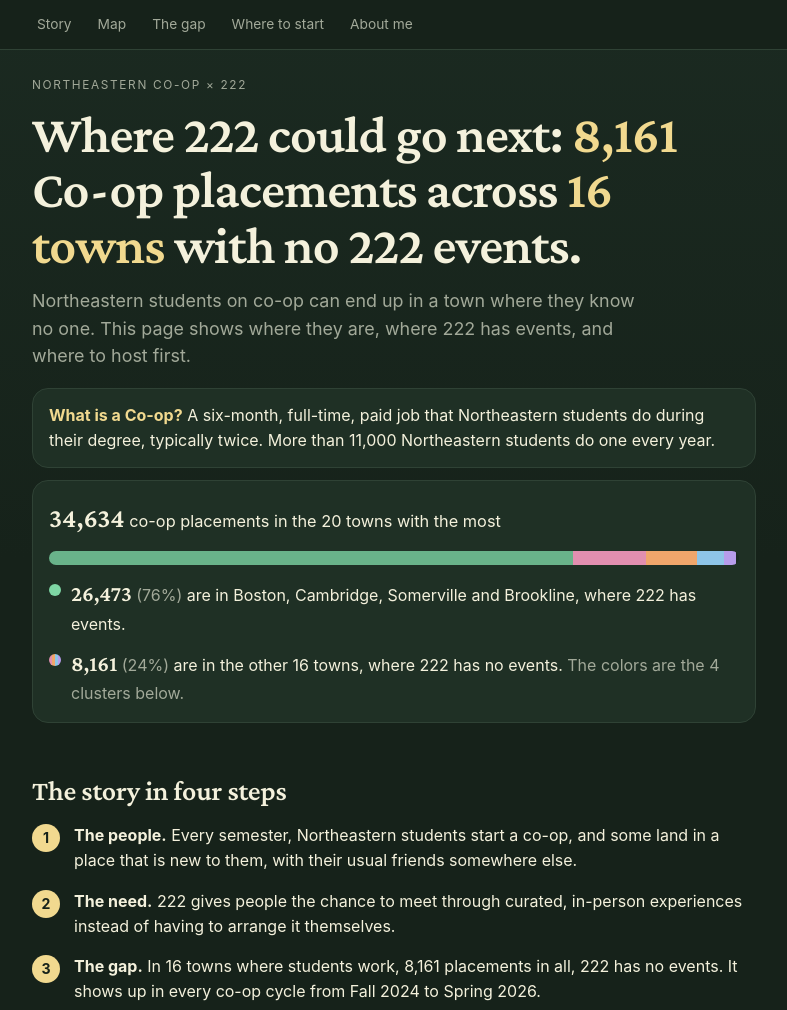
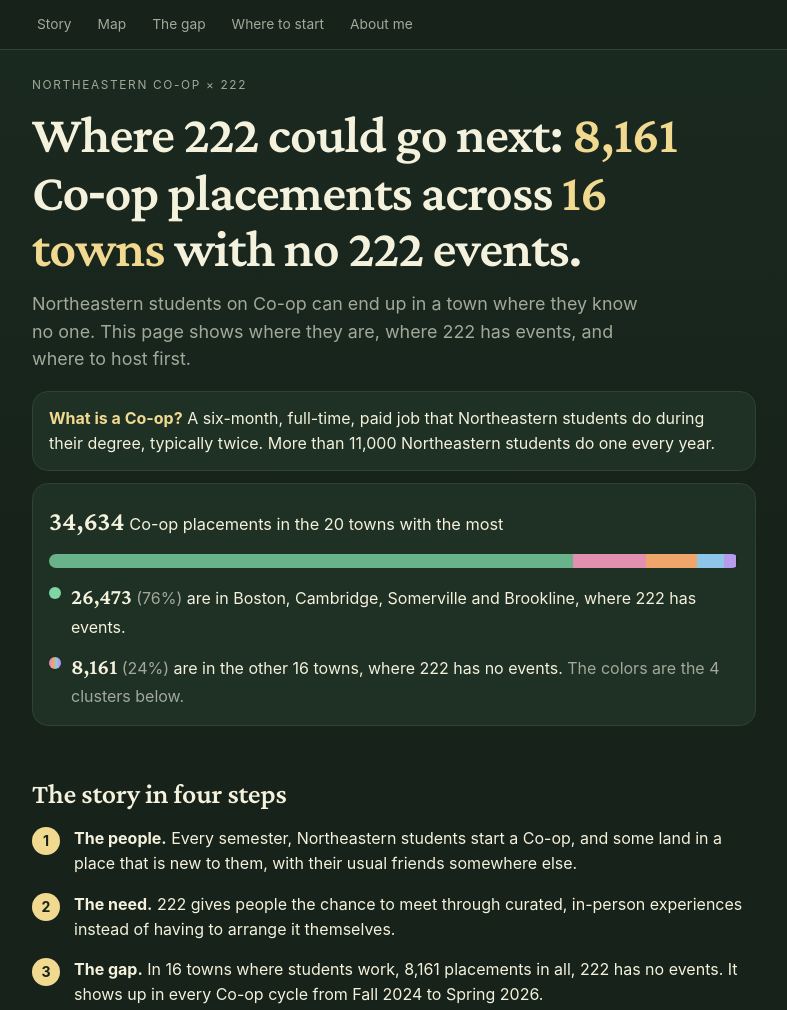
Before and after one commit to suhanasm/222-growth-map, a plain HTML site: page index.html in a window 1280 px wide. Shown: the top 1010 px of the page, without its empty margins (246-1033 px from the left). Drawn offline with nearby package versions, Linux system fonts and the light colour scheme.

Commit message:
Add files via upload

```diff
--- a/index.html
+++ b/index.html
@@ -2,7 +2,7 @@
 <html lang="en"><head><meta charset="utf-8">
 <meta name="viewport" content="width=device-width, initial-scale=1, viewport-fit=cover">
 <title>Where 222 Could Go Next: Greater Boston Co-op Map</title>
-<meta name="description" content="Northeastern co-op students work in Greater Boston towns where 222 has no events. Here is where to host first.">
+<meta name="description" content="Northeastern Co-op students work in Greater Boston towns where 222 has no events. Here is where to host first.">
 <link rel="preconnect" href="https://fonts.googleapis.com">
 <link href="https://fonts.googleapis.com/css2?family=Crimson+Pro:wght@400;500;600&display=swap" rel="stylesheet">
 <style>
@@ -42,6 +42,7 @@ p{margin:0 0 12px}.lede{font-size:1.12rem;color:var(--muted);max-width:34em}.mut
 .tag.g{border-color:var(--pop);color:var(--pop)}.tag.l{border-color:var(--live);color:var(--live)}
 .mapbox{background:var(--bg2);border:1px solid var(--line);border-radius:18px;padding:6px;margin:12px 0}
 svg{width:100%;height:auto;display:block;touch-action:manipulation}.dot{cursor:pointer}.dot:focus{outline:none}
+.hy{font-family:Georgia,'Times New Roman',serif}
 .legend{display:flex;gap:6px 14px;flex-wrap:wrap;font-size:.8rem;color:var(--muted);margin:6px 4px 4px}
 .sw{display:inline-block;width:11px;height:11px;border-radius:50%;margin-right:6px;vertical-align:-1px}
 .sw.cov{background:rgba(126,214,164,.35);border:1px solid var(--live)}.sw.ev{background:var(--live);border-radius:2px;transform:rotate(45deg)}
@@ -129,7 +130,7 @@ var LAB=(function(){
 })();
 function dim(t){return (S.f==="gap"&&t.ev)||(S.f==="cov"&&!t.ev);}
 function mapSvg(){
-  var s='<svg viewBox="0 0 420 350" role="img" aria-label="Schematic map of the 20 towns with the most co-op placements, colored by cluster">';
+  var s='<svg viewBox="0 0 420 350" role="img" aria-label="Schematic map of the 20 towns with the most Co-op placements, colored by cluster">';
   [5,10,15,20,25].forEach(function(m){var r=m*1.609*K;s+='<circle cx="'+BOS[0]+'" cy="'+BOS[1]+'" r="'+r+'" fill="none" stroke="var(--line)" stroke-dasharray="3 4"/><text x="'+(BOS[0]+r*0.71+2)+'" y="'+(BOS[1]+r*0.71+10)+'" font-size="8" fill="var(--muted)">'+m+' mi</text>';});
   LAB.forEach(function(L){var t=L.t,sel=S.sel===t.n,op=dim(t)?.18:1;
     var col=t.ev?'var(--live)':t.cl.c,fill=t.ev?'rgba(126,214,164,.35)':t.cl.c;
@@ -144,7 +145,7 @@ function status(t){return t.ev?'<span class="tag l">Has a 222 event</span>':'<sp
 function panel(){
   if(S.sel&&S.sel.indexOf("o:")===0){var o=O[+S.sel.slice(2)];return '<div class="card"><span class="tag l">Has a 222 event</span><h3>'+esc(o.n)+'</h3><p class="small muted" style="margin:0">'+esc(o.d)+'</p></div>';}
   var t=tw(S.sel);if(!t){return '<div class="card muted">Select a town on the map or in the list.</div>';}
-  var rank=T.indexOf(t)+1,h='<div class="card"><h3>'+esc(t.n)+', MA</h3><p class="small muted">'+(t.mi?t.mi+' miles in a straight line from downtown Boston':'Downtown Boston')+'<br>#'+rank+' of the 20 largest towns'+(t.ev?'':' · #'+(GAP.indexOf(t)+1)+' of the '+GAP.length+' with no 222 event')+'</p><div class="big">'+num(t.t)+'</div><p class="small muted">co-op placements · '+(t.t/TOTAL*100).toFixed(1)+'% of the total</p><div>'+status(t)+'</div>';
+  var rank=T.indexOf(t)+1,h='<div class="card"><h3>'+esc(t.n)+', MA</h3><p class="small muted">'+(t.mi?t.mi+' miles in a straight line from downtown Boston':'Downtown Boston')+'<br>#'+rank+' of the 20 largest towns'+(t.ev?'':' · #'+(GAP.indexOf(t)+1)+' of the '+GAP.length+' with no 222 event')+'</p><div class="big">'+num(t.t)+'</div><p class="small muted">Co-op placements · '+(t.t/TOTAL*100).toFixed(1)+'% of the total</p><div>'+status(t)+'</div>';
   if(t.ev){h+='<div class="lead">'+t.evs.map(function(o){return '<p class="small" style="margin:6px 0 0">'+esc(o.n)+': <span class="muted">'+esc(o.d)+'</span></p>';}).join("")+'</div>';}
   else{h+='<div class="lead"><p class="small" style="margin:0"><b>'+esc(t.cl.n)+' cluster hub:</b> '+esc(t.cl.hub)+(t.cl.hub===t.n?' (this town)':'')+'</p></div>';}
   var v=VEN.filter(function(x){return x.town===t.n});
@@ -154,7 +155,7 @@ function panel(){
 function listHtml(){var q=S.q.trim().toLowerCase();return T.filter(function(t){return (!q||t.n.toLowerCase().indexOf(q)>-1)&&(S.f==="all"||(S.f==="gap"&&!t.ev)||(S.f==="cov"&&t.ev));}).map(function(t){var sub=t.ev?'<span class="sub" style="color:var(--live)">Has a 222 event</span>':'<span class="sub" style="color:'+t.cl.c+'">No 222 event · '+esc(t.cl.n)+' cluster</span>';return '<button data-a="t" data-v="'+esc(t.n)+'" data-from="list" class="'+(S.sel===t.n?'sel':'')+'"><span class="nm"><span>'+(T.indexOf(t)+1)+'. '+esc(t.n)+'</span>'+sub+'</span><span>'+num(t.t)+'</span><span class="chev" aria-hidden="true">›</span></button>';}).join("")||'<p class="small muted">No match.</p>';}
 function chips(){var c=[["all","All "+T.length],["gap","No 222 event ("+GAP.length+")"],["cov","Has a 222 event ("+COV.length+")"]];return '<div class="chips">'+c.map(function(x){return '<button class="chip'+(S.f===x[0]?' on':'')+'" data-a="f" data-v="'+x[0]+'">'+x[1]+'</button>';}).join("")+'</div>';}
 function clusters(){var mx=CL[0].sum;return CL.map(function(c){var v=VEN.filter(function(x){return x.town===c.hub})[0];
-  return '<div class="card cl" style="border-left:4px solid '+c.c+'"><div class="top"><h3>'+esc(c.n)+'</h3><span class="n" style="color:'+c.c+'">'+num(c.sum)+'</span></div><p class="small muted" style="margin:2px 0 0">'+c.list.length+' towns · co-op placements</p><div class="track"><div class="fill" style="width:'+(c.sum/mx*100).toFixed(1)+'%;background:'+c.c+'"></div></div><div class="tw">'+c.list.map(function(t){return '<button class="twb" data-a="t" data-v="'+esc(t.n)+'" data-from="list">'+esc(t.n)+'<b>'+num(t.t)+'</b></button>';}).join("")+'</div><p class="small" style="margin:12px 0 0"><b>Hub:</b> '+esc(c.hub)+(v?' · <span class="muted">'+esc(v.n)+'</span>':'')+'</p></div>';}).join("");}
+  return '<div class="card cl" style="border-left:4px solid '+c.c+'"><div class="top"><h3>'+esc(c.n)+'</h3><span class="n" style="color:'+c.c+'">'+num(c.sum)+'</span></div><p class="small muted" style="margin:2px 0 0">'+c.list.length+' towns · Co-op placements</p><div class="track"><div class="fill" style="width:'+(c.sum/mx*100).toFixed(1)+'%;background:'+c.c+'"></div></div><div class="tw">'+c.list.map(function(t){return '<button class="twb" data-a="t" data-v="'+esc(t.n)+'" data-from="list">'+esc(t.n)+'<b>'+num(t.t)+'</b></button>';}).join("")+'</div><p class="small" style="margin:12px 0 0"><b>Hub:</b> '+esc(c.hub)+(v?' · <span class="muted">'+esc(v.n)+'</span>':'')+'</p></div>';}).join("");}
 function venues(){return VEN.map(function(v){var t=tw(v.town);return '<div class="card"><span class="tag" style="border-color:'+t.cl.c+';color:'+t.cl.c+'">'+esc(t.cl.n)+' hub · '+esc(v.town)+'</span><h3>'+esc(v.n)+'</h3><p class="small muted">'+esc(v.t)+' · '+esc(v.a)+'</p><ul class="small" style="margin:8px 0;padding-left:18px">'+v.f.map(function(x){return '<li>'+esc(x)+'</li>';}).join("")+'</ul><p class="small" style="margin:0"><b>To confirm:</b> <span class="muted">'+esc(v.c)+'</span></p></div>';}).join("");}
 function video(){return ME.video?'<a class="vid" href="'+esc(ME.video)+'" target="_blank" rel="noopener">'+(ME.thumb?'<img src="'+esc(ME.thumb)+'" alt="">':'')+'<span><b>Watch the 60-second walkthrough</b><span class="small muted">Suhana explains the map in one minute.</span></span></a>':'';}
 function photo(){return ME.photo?'<figure><img src="'+esc(ME.photo)+'" alt="'+esc(ME.photoCaption)+'"><figcaption>'+esc(ME.photoCaption)+'</figcaption></figure>':'';}
@@ -165,17 +166,17 @@ function render(){
   var reach=GAP.filter(function(t){return mi(w,t)<=10;}),rs=sum(reach),bu=tw("Burlington"),rbl=GAP.filter(function(t){return mi(bu,t)<=10;}),rb=sum(rbl);
   var lg='<span><b>No 222 event:</b></span>'+CL.map(function(c){return '<span><span class="sw" style="background:'+c.c+'"></span>'+esc(c.n)+'</span>';}).join("");
   app.innerHTML='<div id="top"></div><p class="eyebrow">Northeastern Co-op × 222</p>'
-  +'<h1>Where 222 could go next: <span class="pop">'+num(GS)+'</span> Co-op placements across <span class="pop">'+GAP.length+' towns</span> with no 222 events.</h1>'
-  +'<p class="lede">Northeastern students on co-op can end up in a town where they know no one. This page shows where they are, where 222 has events, and where to host first.</p>'
+  +'<h1>Where 222 could go next: <span class="pop">'+num(GS)+'</span> Co<span class="hy">-</span>op placements across <span class="pop">'+GAP.length+' towns</span> with no 222 events.</h1>'
+  +'<p class="lede">Northeastern students on Co-op can end up in a town where they know no one. This page shows where they are, where 222 has events, and where to host first.</p>'
   +'<div class="def"><b>What is a Co-op?</b> A six-month, full-time, paid job that Northeastern students do during their degree, typically twice. More than 11,000 Northeastern students do one every year.</div>'
   +video()
-  +'<div class="split"><p class="splitt"><b>'+num(TOTAL)+'</b> co-op placements in the 20 towns with the most</p><div class="splitbar"><i style="width:'+pc+'%;background:var(--live);opacity:.8"></i>'+CL.map(function(c){return '<i style="width:'+(c.sum/TOTAL*100).toFixed(2)+'%;background:'+c.c+'"></i>';}).join("")+'</div>'
+  +'<div class="split"><p class="splitt"><b>'+num(TOTAL)+'</b> Co-op placements in the 20 towns with the most</p><div class="splitbar"><i style="width:'+pc+'%;background:var(--live);opacity:.8"></i>'+CL.map(function(c){return '<i style="width:'+(c.sum/TOTAL*100).toFixed(2)+'%;background:'+c.c+'"></i>';}).join("")+'</div>'
   +'<div class="splitrow"><span class="k" style="background:var(--live)"></span><p><b>'+num(CS)+'</b> <span class="muted">('+pc+'%)</span> are in '+esc(evList)+', where 222 has events.</p></div>'
   +'<div class="splitrow"><span class="k" style="background:'+cg+'"></span><p><b>'+num(GS)+'</b> <span class="muted">('+pg+'%)</span> are in the other '+GAP.length+' towns, where 222 has no events. <span class="muted">The colors are the '+CL.length+' clusters below.</span></p></div></div>'
   +'<h2>The story in four steps</h2>'
-  +'<div class="step"><i>1</i><p><b>The people.</b> Every semester, Northeastern students start a co-op, and some land in a place that is new to them, with their usual friends somewhere else.</p></div>'
+  +'<div class="step"><i>1</i><p><b>The people.</b> Every semester, Northeastern students start a Co-op, and some land in a place that is new to them, with their usual friends somewhere else.</p></div>'
   +'<div class="step"><i>2</i><p><b>The need.</b> 222 gives people the chance to meet through curated, in-person experiences instead of having to arrange it themselves.</p></div>'
-  +'<div class="step"><i>3</i><p><b>The gap.</b> In '+GAP.length+' towns where students work, '+num(GS)+' placements in all, 222 has no events. It shows up in every co-op cycle from Fall 2024 to Spring 2026.</p></div>'
+  +'<div class="step"><i>3</i><p><b>The gap.</b> In '+GAP.length+' towns where students work, '+num(GS)+' placements in all, 222 has no events. It shows up in every Co-op cycle from Fall 2024 to Spring 2026.</p></div>'
   +'<div class="step"><i>4</i><p><b>The start.</b> I grouped those '+GAP.length+' towns into '+CL.length+' clusters by location, picked a candidate venue in each, and propose a first event in Waltham.</p></div>'
   +'<div class="note"><b>This is only Northeastern.</b> Students from other schools work in these towns too, so the real audience in each of these places is larger.</div>'
   +'<h2 id="map">Where they work, and where 222 has events</h2><p class="muted">Tap a town or an event for details.</p>'
@@ -183,11 +184,11 @@ function render(){
   +'<p class="small muted">The map is schematic and not to scale. Rings show miles from downtown Boston, dot size shows placements, and counts are where students work, not where they live. 222 events are those listed in the 222 app in November 2026.</p>'
   +'<div id="panel">'+panel()+'</div>'
   +'<p class="small muted" style="margin:16px 0 8px"><b>All 20 towns</b> · tap a town for details</p>'+chips()+'<input type="text" id="q" placeholder="Search towns" value="'+esc(S.q)+'"><div class="lh"><span>Town</span><span>Co-op placements</span></div><div class="list" id="list">'+listHtml()+'</div>'
-  +'<h2 id="gap">The gap, in '+CL.length+' clusters</h2><p class="muted">I sorted the '+GAP.length+' towns into '+CL.length+' clusters, which are groups of nearby towns. In each cluster, I would start in its hub, the town with the most co-op placements. Tap a town for details.</p>'+clusters()
+  +'<h2 id="gap">The gap, in '+CL.length+' clusters</h2><p class="muted">I sorted the '+GAP.length+' towns into '+CL.length+' clusters, which are groups of nearby towns. In each cluster, I would start in its hub, the town with the most Co-op placements. Tap a town for details.</p>'+clusters()
   +'<h2 id="start">Where to start</h2><p class="muted">One venue in each cluster’s hub town, picked because it takes group bookings.</p>'+venues()
-  +'<div class="card"><h3>Proposed first event: Waltham</h3><p class="small muted">Boston and Cambridge, the two largest towns, already have 222 events. Waltham is the next largest town and has no 222 events.</p><p class="small" style="margin:12px 0 2px"><b>Why I picked Waltham (next largest town) over Burlington (hub of the largest cluster)</b></p><table class="vs"><thead><tr><th></th><th>Waltham</th><th>Burlington</th></tr></thead><tbody><tr><td>Co-op placements</td><td>'+num(w.t)+'</td><td>'+num(bu.t)+'</td></tr><tr><td>Miles from Boston</td><td>'+w.mi+'</td><td>'+bu.mi+'</td></tr></tbody></table><p class="small" style="margin:10px 0 14px">Waltham has more co-op placements than Burlington and is closer to Boston.</p><p style="margin:8px 0"><b>Objective.</b> Bring a 222 experience to where co-op students already work, starting with Waltham.</p><p style="margin:0 0 8px"><b>Design.</b> One event at one Waltham venue, in 222’s usual format, promoted through Northeastern co-op channels.</p><p style="margin:0 0 8px"><b>Timing.</b> Over 90% of co-op placements start in January or June to August, so I would hold it a few weeks into one of those cycles.</p><p style="margin:0 0 8px"><b>Measures.</b> Sign-ups, attendance, distance traveled, and interest in a second event.</p><p style="margin:0"><b>My role.</b> Outreach, venue contact, coordination, and a written summary of results.</p></div>'
+  +'<div class="card"><h3>Proposed first event: Waltham</h3><p class="small muted">Boston and Cambridge, the two largest towns, already have 222 events. Waltham is the next largest town and has no 222 events.</p><p class="small" style="margin:12px 0 2px"><b>Why I picked Waltham (next largest town) over Burlington (hub of the largest cluster)</b></p><table class="vs"><thead><tr><th></th><th>Waltham</th><th>Burlington</th></tr></thead><tbody><tr><td>Co-op placements</td><td>'+num(w.t)+'</td><td>'+num(bu.t)+'</td></tr><tr><td>Miles from Boston</td><td>'+w.mi+'</td><td>'+bu.mi+'</td></tr></tbody></table><p class="small" style="margin:10px 0 14px">Waltham has more Co-op placements than Burlington and is closer to Boston.</p><p style="margin:8px 0"><b>Objective.</b> Bring a 222 experience to where Co-op students already work, starting with Waltham.</p><p style="margin:0 0 8px"><b>Design.</b> One event at one Waltham venue, in 222’s usual format, promoted through Northeastern Co-op channels.</p><p style="margin:0 0 8px"><b>Timing.</b> Over 90% of Co-op placements start in January or June to August, so I would hold it a few weeks into one of those cycles.</p><p style="margin:0 0 8px"><b>Measures.</b> Sign-ups, attendance, distance traveled, and interest in a second event.</p><p style="margin:0"><b>My role.</b> Outreach, venue contact, coordination, and a written summary of results.</p></div>'
   +'<h2 id="about">About me</h2><div class="about"><p>I am '+esc(ME.name)+', a Northeastern student studying Business Administration and Data Science, graduating in May 2027.</p>'
-  +'<p>I have called 4 countries home: India, Singapore, the UK for a semester, and now the US. Every move meant rebuilding my world from scratch, and the hardest part was never the place. It was not having anyone to explore it with. When I came back to Singapore, the city I grew up in, for my co-op, my friends had scattered to universities across the world. It was still home, yet it felt quiet.</p>'
+  +'<p>I have called 4 countries home: India, Singapore, the UK for a semester, and now the US. Every move meant rebuilding my world from scratch, and the hardest part was never the place. It was not having anyone to explore it with. When I came back to Singapore, the city I grew up in, for my Co-op, my friends had scattered to universities across the world. It was still home, yet it felt quiet.</p>'
   +'<p>222’s co-founder Danial Hashemi says people are not just running into each other anymore, and that the whole idea is engineering chance. I have lived that problem in 4 countries.</p>'
   +'<p>No student should have to feel that way in a place full of people. This page shows where I could start engineering chance for them in Greater Boston.</p>'
   +'<div class="ask"><h3>Would you be open to a <span style="white-space:nowrap">15-minute</span> call?</h3><p class="em">'+esc(ME.email)+'</p><p class="em">'+esc(ME.email2)+'</p></div></div>'
```
